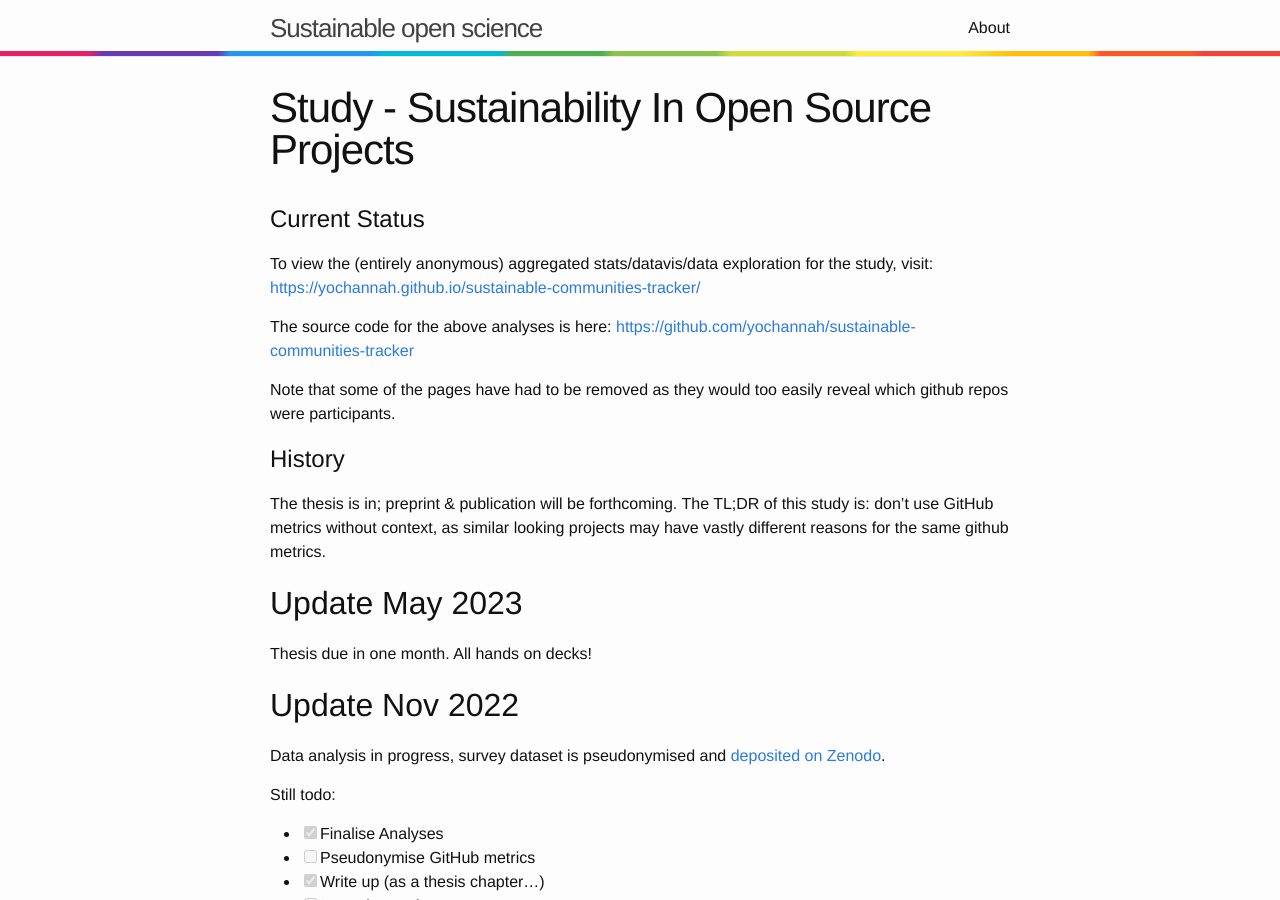
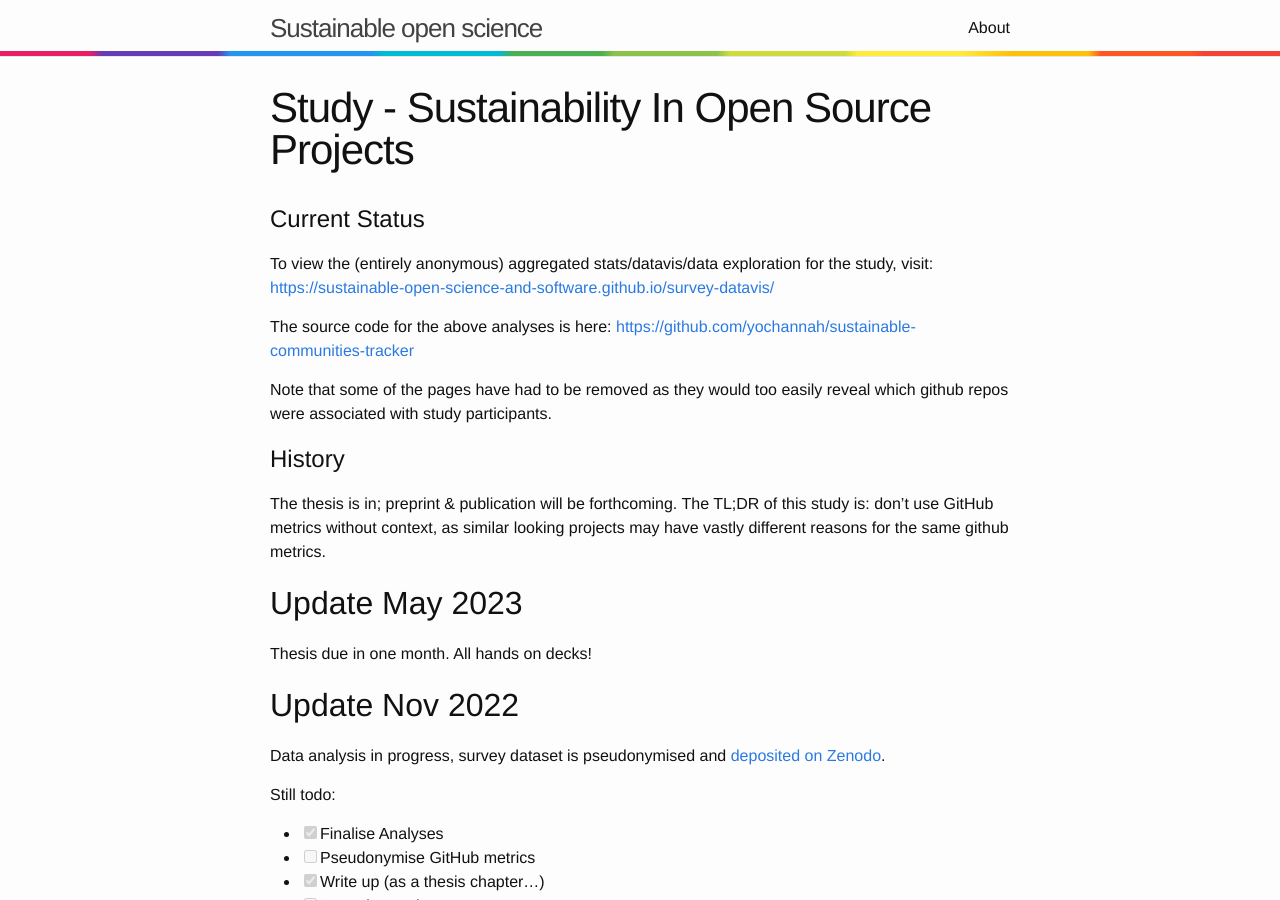
Before and after one commit to Sustainable-Open-Science-and-Software/sustainable-open-science-and-software.github.io, a Jekyll site: the page built from index.md, in a window 1280 px wide and 900 px high. Built offline with Jekyll 4.4.1, drawn with Linux system fonts in a browser that asks for light colours.

Commit message:
Update index.md

```diff
--- a/index.md
+++ b/index.md
@@ -7,11 +7,11 @@ tags: software-sustainability
 
 # Current status
 
-To view the (entirely anonymous) aggregated stats/datavis/data exploration for the study, visit: [https://yochannah.github.io/sustainable-communities-tracker/](https://yochannah.github.io/sustainable-communities-tracker/)
+To view the (entirely anonymous) aggregated stats/datavis/data exploration for the study, visit:  [https://sustainable-open-science-and-software.github.io/survey-datavis/](https://sustainable-open-science-and-software.github.io/survey-datavis/)
 
 The source code for the above analyses is here: [https://github.com/yochannah/sustainable-communities-tracker](https://github.com/yochannah/sustainable-communities-tracker)
 
-Note that some of the pages have had to be removed as they would too easily reveal which github repos were participants.
+Note that some of the pages have had to be removed as they would too easily reveal which github repos were associated with study participants.
 
 # History
 
```
